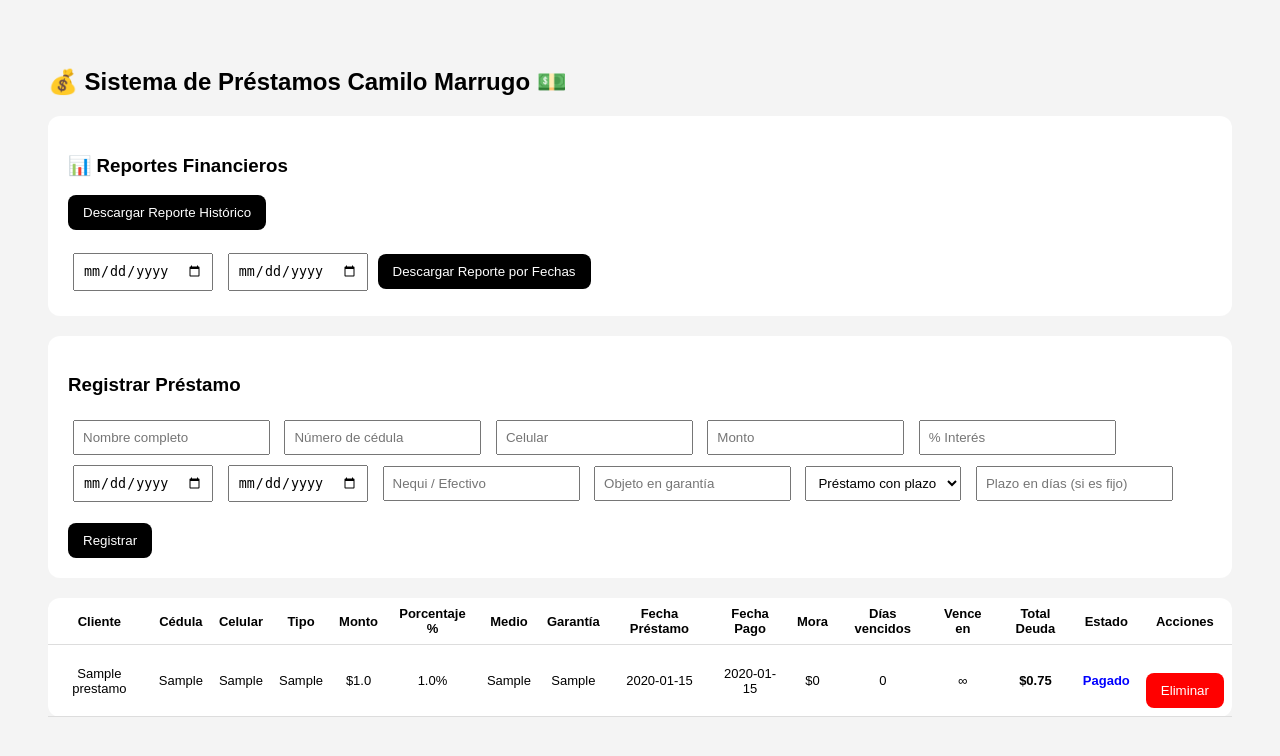
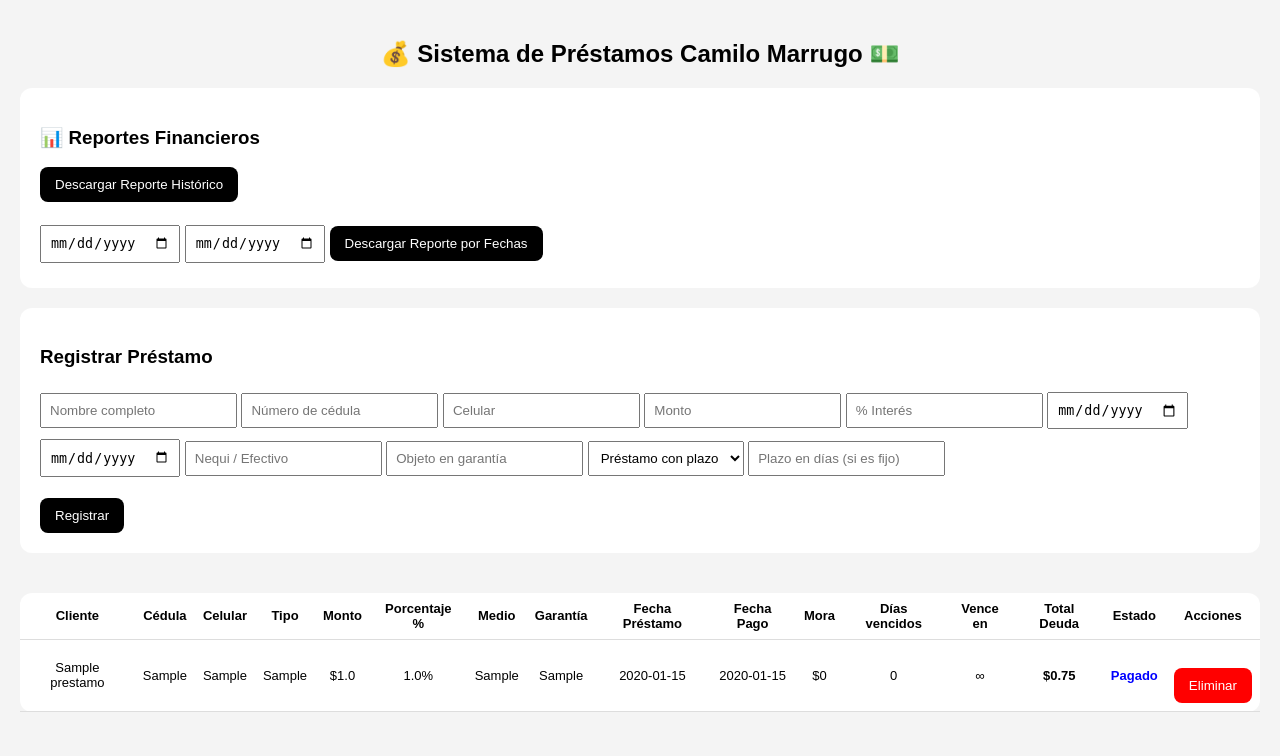
Before and after one commit to camilodiazbe/SistemaPrestamosC, a Flask app: page / in a window 1280 px wide. Shown: the top 756 px of the page. Run offline with Flask 3, Linux system fonts and the light colour scheme; the visitor is signed in with stand-in values (Sample User, id 1); tables that the repository leaves empty hold one stand-in row (values such as "Sample post").

Commit message:
Actualización: diseño responsive móvil

```diff
--- a/templates/index.html
+++ b/templates/index.html
@@ -3,16 +3,78 @@
 
 <head>
 <title>Sistema de Préstamos</title>
+
+<meta name="viewport" content="width=device-width, initial-scale=1.0">
+
 <style>
-body{font-family:Arial;background:#f4f4f4;padding:40px}
-.card{background:white;padding:20px;border-radius:12px;margin-bottom:20px}
-input, select{padding:8px;margin:5px}
-button{padding:10px 15px;background:black;color:white;border:none;border-radius:8px;cursor:pointer}
-table{width:100%;background:white;border-radius:12px;margin-top:20px;border-collapse:collapse;font-size:13px}
-th,td{padding:8px;text-align:center;border-bottom:1px solid #ddd}
+body{
+    font-family:Arial;
+    background:#f4f4f4;
+    padding:20px;
+    margin:0;
+}
+
+h2{
+    text-align:center;
+}
+
+.card{
+    background:white;
+    padding:20px;
+    border-radius:12px;
+    margin-bottom:20px;
+}
+
+input, select{
+    padding:8px;
+    margin:5px 0;
+    width:100%;
+    box-sizing:border-box;
+}
+
+button{
+    padding:10px 15px;
+    background:black;
+    color:white;
+    border:none;
+    border-radius:8px;
+    cursor:pointer;
+    width:100%;
+}
+
+.table-container{
+    overflow-x:auto;
+}
+
+table{
+    width:100%;
+    background:white;
+    border-radius:12px;
+    margin-top:20px;
+    border-collapse:collapse;
+    font-size:13px;
+    min-width:900px;
+}
+
+th,td{
+    padding:8px;
+    text-align:center;
+    border-bottom:1px solid #ddd;
+}
+
 .activo{color:green;font-weight:bold}
 .vencido{color:red;font-weight:bold}
 .pagado{color:blue;font-weight:bold}
+
+@media (min-width:768px){
+    input, select{
+        width:auto;
+    }
+
+    button{
+        width:auto;
+    }
+}
 </style>
 
 <script>
@@ -73,6 +135,7 @@ function calcularPreview(){
 </form>
 </div>
 
+<div class="table-container">
 <table>
 <tr>
 <th>Cliente</th>
@@ -161,6 +224,7 @@ function calcularPreview(){
 {% endfor %}
 
 </table>
+</div>
 
 </body>
 </html>
```
